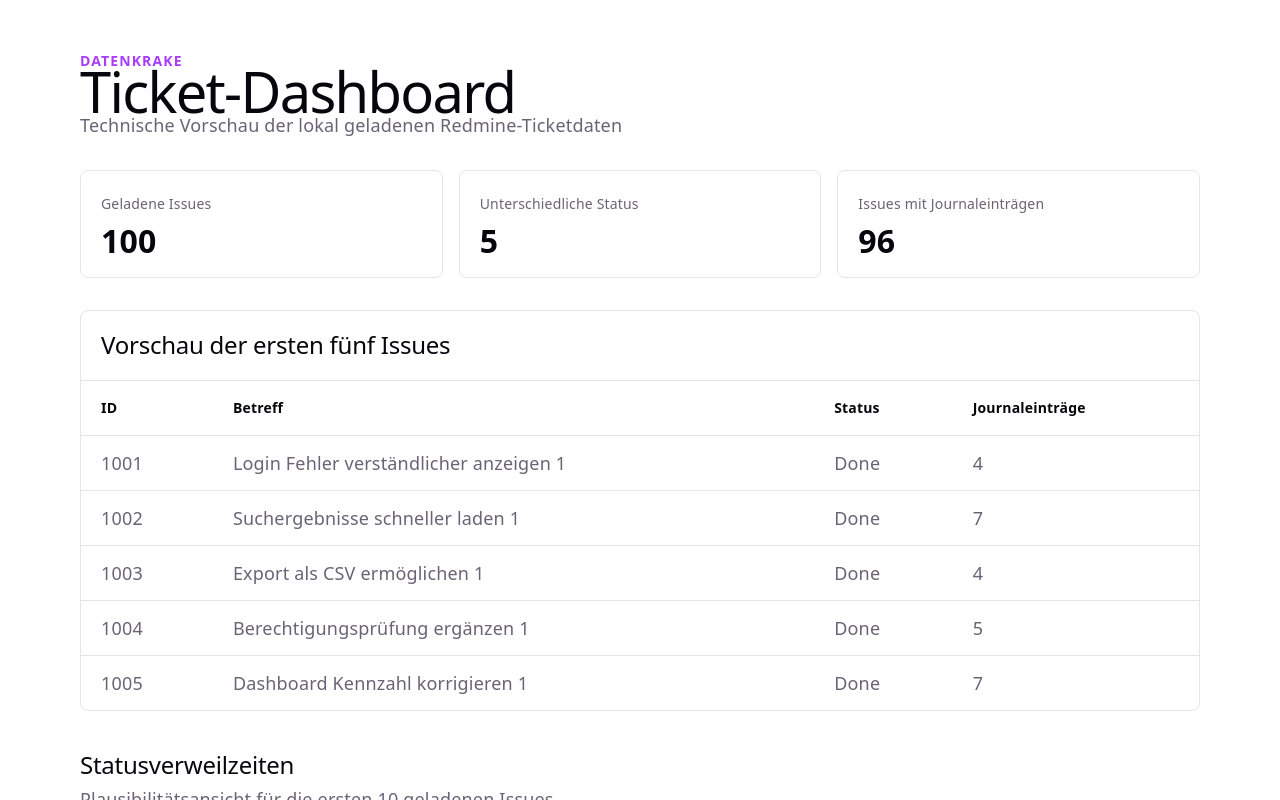
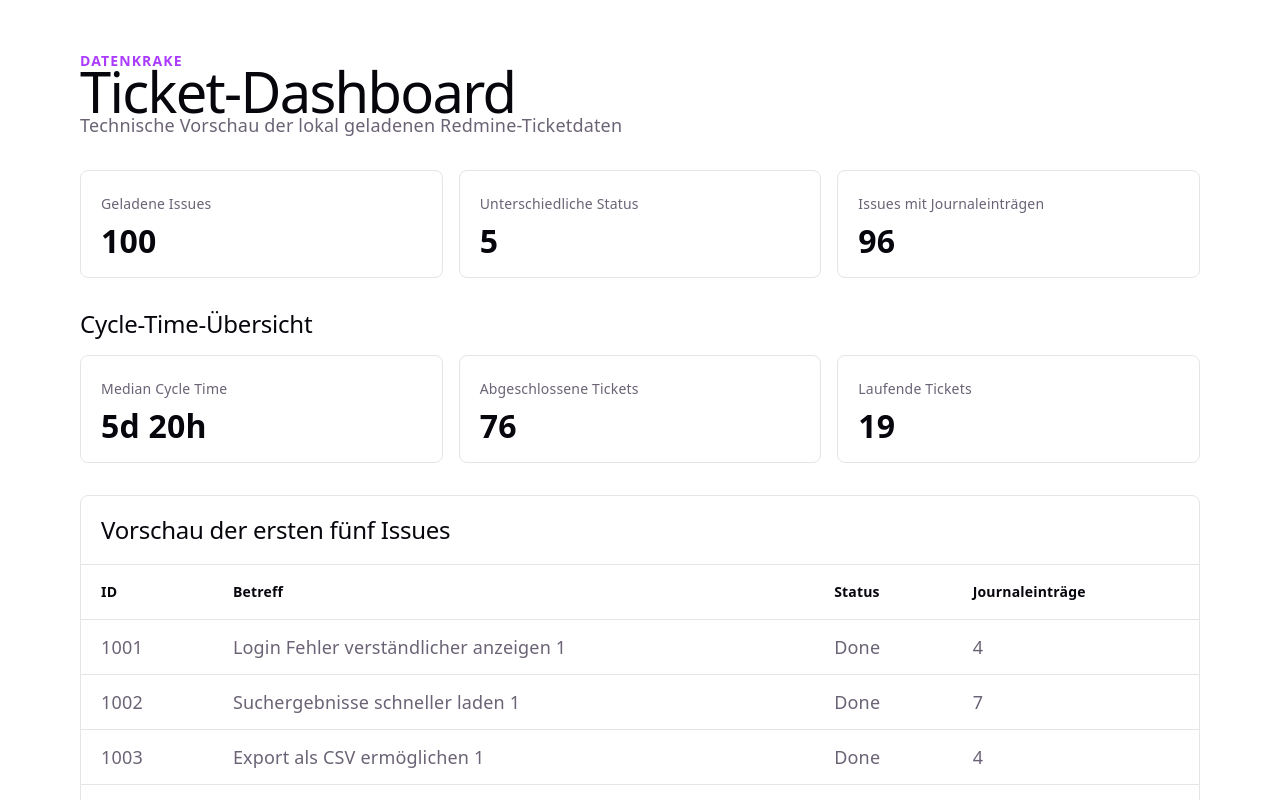
Before and after one commit to SpechtJohannes/datenkrake, a React (Vite) app: page / in a window 1280 px wide. Shown: the top 800 px of the page. Built offline with nearby package versions, Linux system fonts and the light colour scheme.

Commit message:
feat: add cycle time summary metrics

```diff
--- a/src/App.css
+++ b/src/App.css
@@ -59,6 +59,14 @@
   font-size: 32px;
   font-weight: 650;
   line-height: 1;
+}
+
+.cycle-time-summary {
+  margin-top: 16px;
+}
+
+#cycle-time-summary-title {
+  margin-bottom: 16px;
 }
 
 .issue-preview {
--- /dev/null
+++ b/src/dashboard/CycleTimeSummary.tsx
@@ -0,0 +1,52 @@
+import type { RedmineIssue } from '../data/issues'
+import type { StatusDefinition } from '../data/statusDefinitions'
+import { calculateCycleTimeMetrics } from '../domain/cycleTimeMetrics'
+import { formatDurationMs, type ReferenceTime } from '../domain/statusDwellTime'
+
+interface CycleTimeSummaryProps {
+  issues: readonly RedmineIssue[]
+  statusDefinitions: readonly StatusDefinition[]
+  referenceTime: ReferenceTime
+}
+
+export function CycleTimeSummary({
+  issues,
+  statusDefinitions,
+  referenceTime,
+}: CycleTimeSummaryProps) {
+  const metrics = calculateCycleTimeMetrics(
+    issues,
+    statusDefinitions,
+    referenceTime,
+  )
+  const medianLabel =
+    metrics.medianCompletedDurationMs === null
+      ? 'Nicht verfügbar'
+      : formatDurationMs(metrics.medianCompletedDurationMs)
+
+  return (
+    <section aria-labelledby="cycle-time-summary-title">
+      <h2 id="cycle-time-summary-title">Cycle-Time-Übersicht</h2>
+      <dl className="summary-grid cycle-time-summary">
+        <div className="summary-card">
+          <dt>Median Cycle Time</dt>
+          <dd aria-label={`Median Cycle Time: ${medianLabel}`}>
+            {medianLabel}
+          </dd>
+        </div>
+        <div className="summary-card">
+          <dt>Abgeschlossene Tickets</dt>
+          <dd aria-label={`Abgeschlossene Tickets: ${metrics.completedCount}`}>
+            {metrics.completedCount}
+          </dd>
+        </div>
+        <div className="summary-card">
+          <dt>Laufende Tickets</dt>
+          <dd aria-label={`Laufende Tickets: ${metrics.runningCount}`}>
+            {metrics.runningCount}
+          </dd>
+        </div>
+      </dl>
+    </section>
+  )
+}
--- a/src/dashboard/Dashboard.tsx
+++ b/src/dashboard/Dashboard.tsx
@@ -2,6 +2,7 @@ import { useEffect, useState } from 'react'
 import { getIssues, type RedmineIssue } from '../data/issues'
 import { getStatuses, type StatusDefinition } from '../data/statusDefinitions'
 import { DashboardSummary } from './DashboardSummary'
+import { CycleTimeSummary } from './CycleTimeSummary'
 import { IssuePreview } from './IssuePreview'
 import { StatusDwellTimePreview } from './StatusDwellTimePreview'
 
@@ -64,6 +65,11 @@ export function Dashboard() {
   return (
     <section aria-label="Dashboard-Übersicht">
       <DashboardSummary issues={state.issues} />
+      <CycleTimeSummary
+        issues={state.issues}
+        statusDefinitions={state.statusDefinitions}
+        referenceTime={state.referenceTime}
+      />
       <IssuePreview issues={state.issues} />
       <StatusDwellTimePreview
         issues={state.issues}
--- /dev/null
+++ b/src/domain/cycleTimeMetrics.ts
@@ -0,0 +1,68 @@
+import type { StatusDefinition } from '../data/issues'
+import { calculateCycleTime } from './cycleTime'
+import type { ReferenceTime } from './statusDwellTime'
+import type { StatusHistoryIssue } from './statusHistory'
+
+export interface CycleTimeMetrics {
+  medianCompletedDurationMs: number | null
+  completedCount: number
+  runningCount: number
+}
+
+export function calculateCycleTimeMetrics(
+  issues: readonly StatusHistoryIssue[],
+  statusDefinitions: readonly StatusDefinition[],
+  referenceTime?: ReferenceTime,
+): CycleTimeMetrics {
+  const completedDurations: number[] = []
+  let completedCount = 0
+  let runningCount = 0
+
+  for (const issue of issues) {
+    const cycleTime = calculateCycleTime(
+      issue,
+      statusDefinitions,
+      referenceTime,
+    )
+
+    if (cycleTime === null) {
+      continue
+    }
+
+    if (cycleTime.isRunning) {
+      runningCount += 1
+      continue
+    }
+
+    completedCount += 1
+
+    if (
+      cycleTime.durationMs !== null &&
+      Number.isFinite(cycleTime.durationMs) &&
+      cycleTime.durationMs >= 0
+    ) {
+      completedDurations.push(cycleTime.durationMs)
+    }
+  }
+
+  return {
+    medianCompletedDurationMs: calculateMedian(completedDurations),
+    completedCount,
+    runningCount,
+  }
+}
+
+function calculateMedian(values: readonly number[]): number | null {
+  if (values.length === 0) {
+    return null
+  }
+
+  const sortedValues = [...values].sort((left, right) => left - right)
+  const middleIndex = Math.floor(sortedValues.length / 2)
+
+  if (sortedValues.length % 2 === 1) {
+    return sortedValues[middleIndex]
+  }
+
+  return (sortedValues[middleIndex - 1] + sortedValues[middleIndex]) / 2
+}
```
Also changed, not shown: 2 other files (tests, documents, lock files or other folders).
